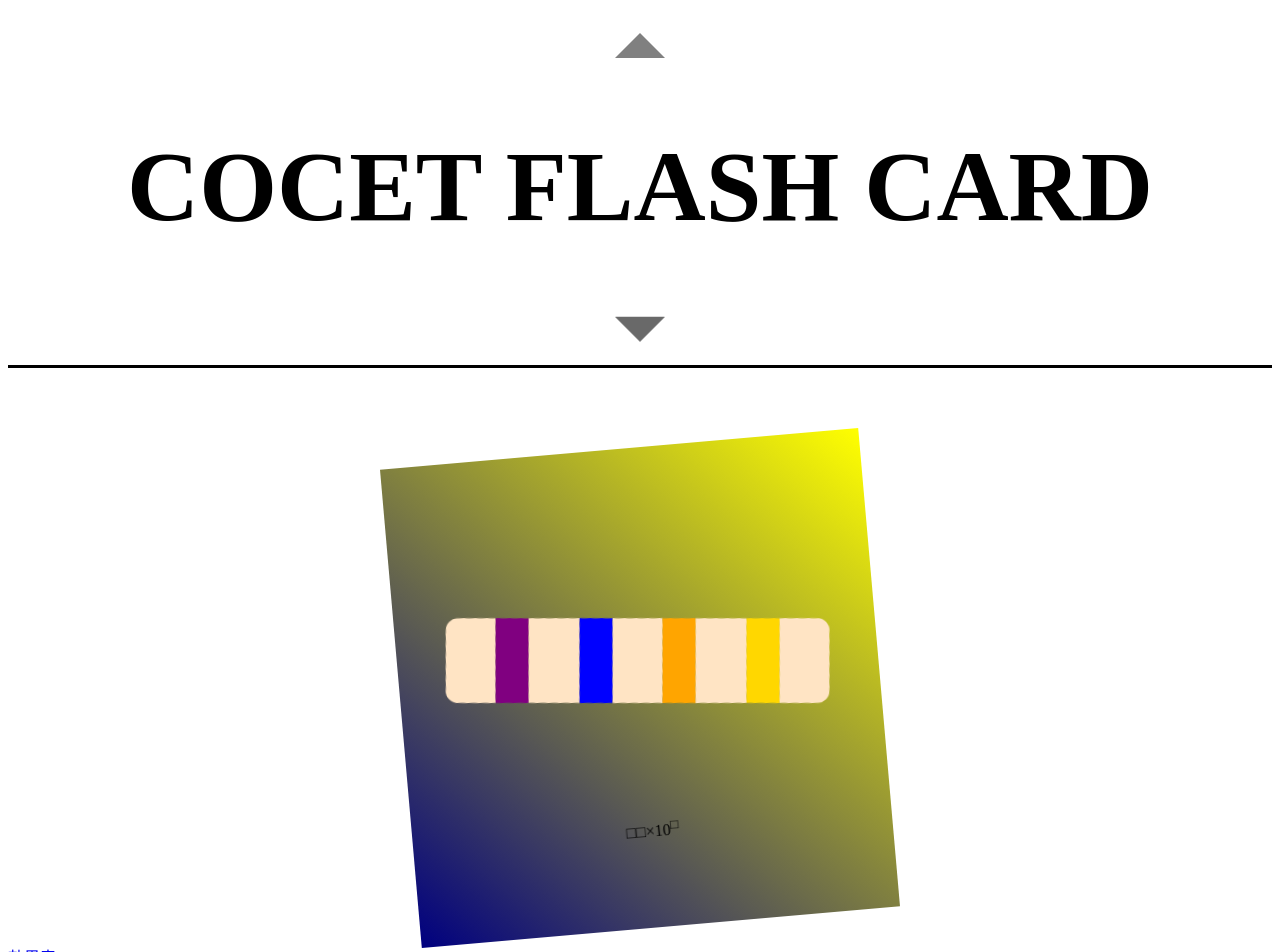
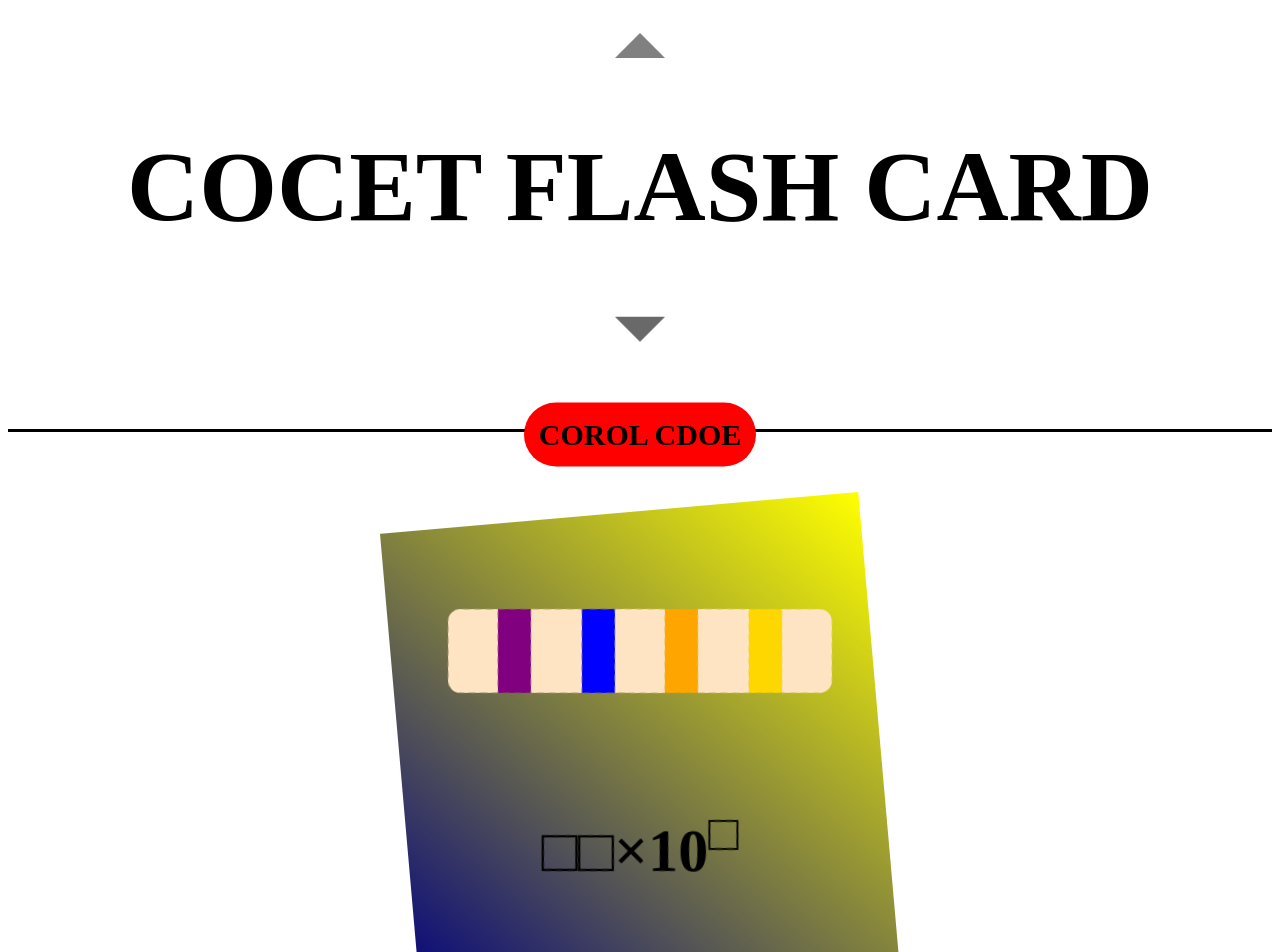
Before and after one commit to 6666dustry/cocet-flashcard, a SvelteKit app: page /colorcode in a window 1280 px wide. Shown: the top 952 px of the page. Built offline with nearby package versions, Linux system fonts and the light colour scheme; a web font is replaced by a local one.

Commit message:
bug fix.

```diff
--- a/src/routes/colorcode/+page.svelte
+++ b/src/routes/colorcode/+page.svelte
@@ -6,6 +6,7 @@
 	let section: HTMLElement;
 	let numbers = [NaN, NaN, NaN];
 	let index = 0;
+	let minus = false;
 	function ifNaN(v: number) {
 		return isNaN(v) ? '□' : v.toString();
 	}
@@ -17,13 +18,22 @@
 			if (index >= 3) {
 				index = 2;
 			}
-			numbers[index++] = Number(v.key);
+			numbers[index++] = minus ? -Number(v.key) : Number(v.key);
+			minus = false;
+		}
+		if (v.key === '-') {
+			minus = true;
 		}
 		if (!(index <= 0) && v.key === 'Backspace') {
 			numbers[--index] = NaN;
 		}
 		if ((numbers[0] * 10 + numbers[1]) * 10 ** numbers[2] === value) {
 			playSound(true);
+			setTimeout(() => {
+				({ colors, value, values } = makeCode());
+				numbers = [NaN, NaN, NaN];
+				index = 0;
+			}, 500);
 			section.animate(
 				[
 					{
@@ -47,11 +57,6 @@
 				],
 				{ duration: 500, easing: 'ease' }
 			);
-			setTimeout(() => {
-				({ colors, value, values } = makeCode());
-				numbers = [NaN, NaN, NaN];
-				index = 0;
-			}, 500);
 		} else {
 			if (!isNaN(numbers[0]) && !isNaN(numbers[1]) && !isNaN(numbers[2])) {
 				playSound(false);
@@ -59,8 +64,15 @@
 		}
 	}}
 />
-<div id="line" />
+<div id="line">
+	<span id="title"
+		>{['COOL CODE', 'COLOR CODE', 'カラーコード', 'RESISTANCE', 'TEIKOU', 'COROL CDOE'][
+			Math.floor(Math.random() * 6)
+		]}</span
+	>
+</div>
 <section bind:this={section}>
+	<div id="rotate">
 		<div />
 		<div id="resister">
 			<span class="code" />
@@ -74,6 +86,7 @@
 			<span class="code" />
 		</div>
 		<p>{ifNaN(numbers[0])}{ifNaN(numbers[1])}×10<sup>{ifNaN(numbers[2])}</sup></p>
+	</div>
 </section>
 
 <style>
@@ -83,25 +96,44 @@
 		height: min(60vh, 60vw);
 		margin: auto;
 		rotate: -5deg;
-		display: grid;
-		place-items: center;
+	}
+	p {
+		font-size: min(7.5vh, 7.5vw);
+		font-weight: bold;
 	}
 	.code {
 		display: inline-block;
 		background-color: bisque;
 	}
+	#rotate {
+		rotate: 5deg;
+		width: 100%;
+		height: 100%;
+		display: grid;
+		place-items: center;
+	}
 	#resister {
-		rotate: 5deg;
 		display: grid;
 		width: 80%;
 		margin: auto;
 		border-radius: 12.5px;
 		overflow: hidden;
 		grid-template-columns: repeat(4, 1.5fr 1fr) 1.5fr;
-		height: 60%;
+		height: 90%;
 	}
 	#line {
 		border-bottom: 3px solid black;
 		margin-bottom: 10vh;
+		text-align: center;
+	}
+	#title {
+		display: inline-block;
+		font-size: 30px;
+		font-weight: bold;
+		border-radius: 2em;
+		padding: 0.5em;
+		background-color: red;
+		translate: 0 1.25em;
+		margin-bottom: 0;
 	}
 </style>
```
Lines whose indentation alone changed are shown as unchanged.
